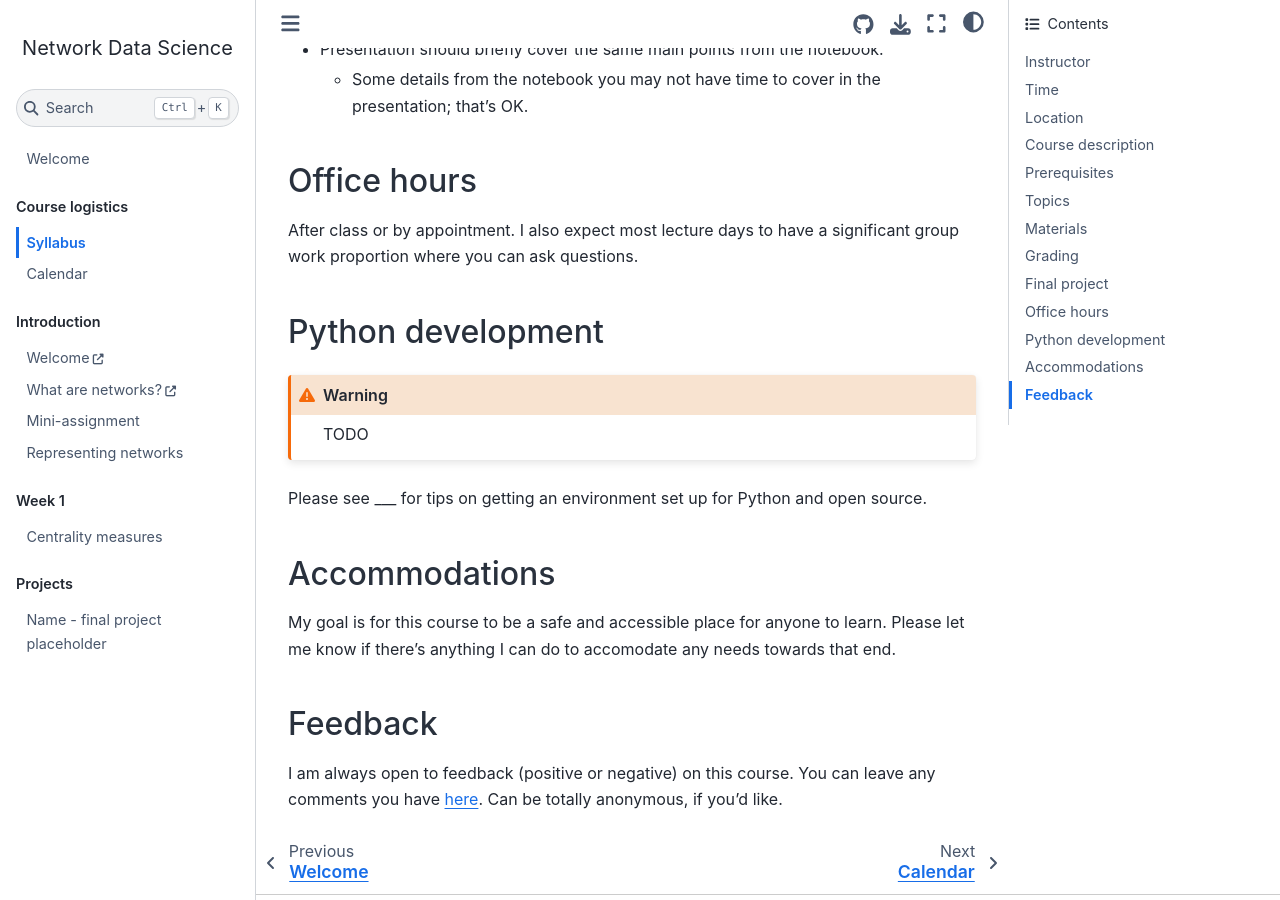
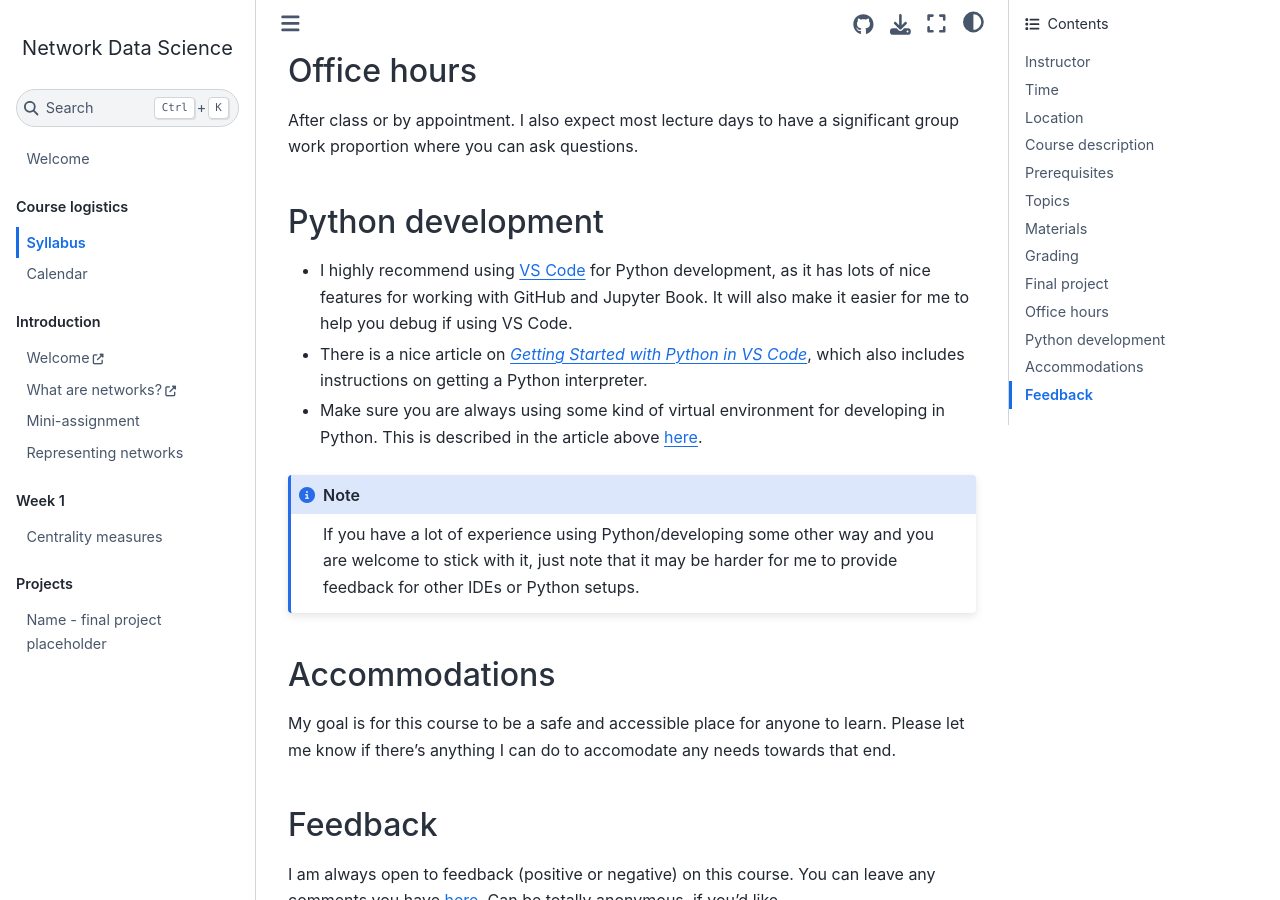
Before and after one commit to bdpedigo/networks-course, a Jupyter Book: the page built from docs/syllabus.md, in a window 1280 px wide and 900 px high, scrolled down 3857 px. Built offline with Jupyter Book 1.0.4 settings and Sphinx 7.4.7 and the Sphinx Book theme 1.1.4, drawn with Linux system fonts in a browser that asks for light colours; some of the changed text lies outside the part shown.

Commit message:
finish syllabus maybe

````diff
--- a/docs/syllabus.md
+++ b/docs/syllabus.md
@@ -1,8 +1,5 @@
 (page:syllabus)=
 # Syllabus
-```{note}
-Syllabus under construction (especially anywhere you see a TODO)
-```
 
 ## Instructor
 Benjamin Pedigo (he/him)
@@ -95,10 +92,18 @@ After class or by appointment. I also expect most lecture days to have a signifi
 group work proportion where you can ask questions.
 
 ## Python development
-```{warning}
-TODO
+- I highly recommend using [VS Code](https://code.visualstudio.com/) for
+Python development, as it has lots of nice features for working with GitHub and Jupyter
+Book. It will also make it easier for me to help you debug if using VS Code.
+- There is a
+nice article on [*Getting Started with Python in VS Code*](https://code.visualstudio.com/docs/python/python-tutorial), which also includes instructions on getting a Python interpreter.
+- Make sure you are always using some kind of virtual environment for developing in Python. This is described in the article above [here](https://code.visualstudio.com/docs/python/python-tutorial#_install-and-use-packages).
+
+```{note}
+If you have a lot of experience using Python/developing some other way and you are
+welcome to stick with it, just note that it may be harder for me to provide feedback for
+other IDEs or Python setups.
 ```
-Please see ___ for tips on getting an environment set up for Python and open source.
 
 ## Accommodations
 My goal is for this course to be a safe and accessible place for anyone to learn. Please let me know if there's anything I can do to accomodate any needs towards that end.
````
